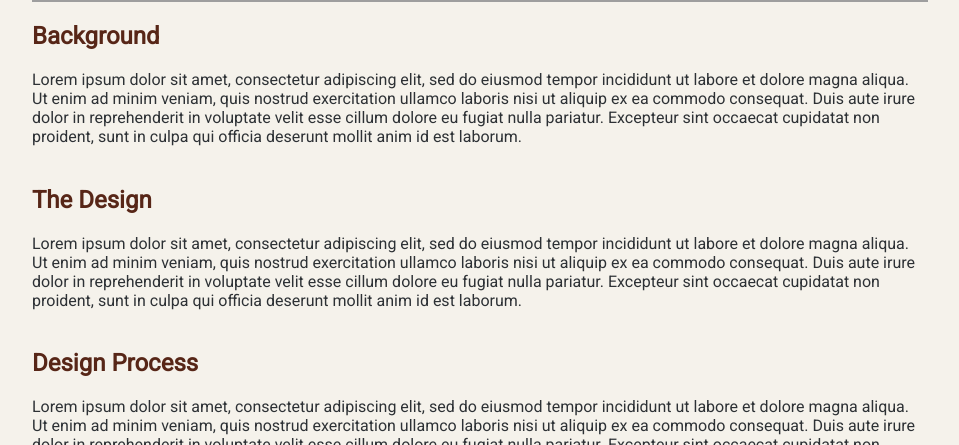
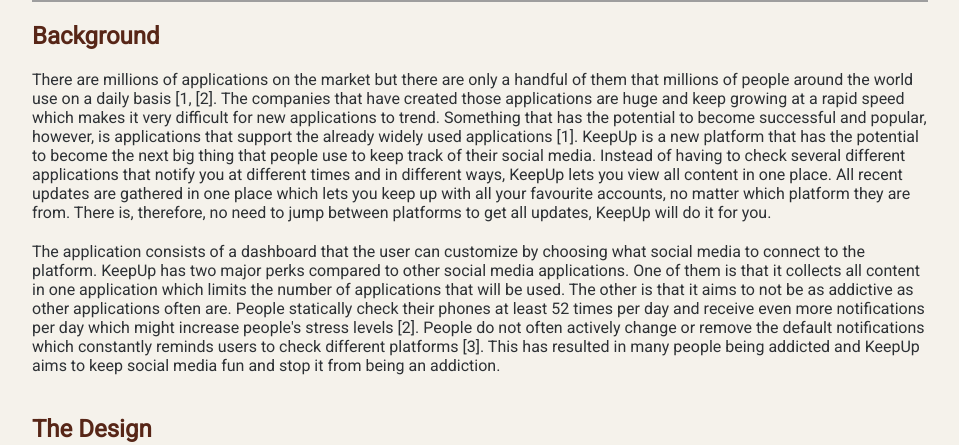
Before and after one commit to EllenWiderstrand/CLS055, a React (Create React App) app: page / in a window 1280 px wide. Shown: the part 643-1088 px from the top of the page, without its empty margins (160-1119 px from the left). Built offline with nearby package versions, Linux system fonts and the light colour scheme; grey boxes are pictures that could not be loaded.

Commit message:
added correct background text

```diff
--- a/src/App.js
+++ b/src/App.js
@@ -13,7 +13,20 @@
         <iframe src="https://www.youtube.com/embed/NpEaa2P7qZI" title="KeepUp" frameBorder="0" allow="accelerometer; autoplay;" allowFullScreen></iframe>
         </div>
         <h2 className="heading">Background</h2>
-        <p>Lorem ipsum dolor sit amet, consectetur adipiscing elit, sed do eiusmod tempor incididunt ut labore et dolore magna aliqua. Ut enim ad minim veniam, quis nostrud exercitation ullamco laboris nisi ut aliquip ex ea commodo consequat. Duis aute irure dolor in reprehenderit in voluptate velit esse cillum dolore eu fugiat nulla pariatur. Excepteur sint occaecat cupidatat non proident, sunt in culpa qui officia deserunt mollit anim id est laborum.</p>
+        <p>There are millions of applications on the market but there are only a handful of them that millions of people around the world use on a daily basis [1, [2].
+          The companies that have created those applications are huge and keep growing at a rapid speed which makes it very difficult for new applications to trend.
+          Something that has the potential to become successful and popular, however, is applications that support the already widely used applications [1].
+          KeepUp is a new platform that has the potential to become the next big thing that people use to keep track of their social media.
+          Instead of having to check several different applications that notify you at different times and in different ways, KeepUp lets you view all content in one place.
+          All recent updates are gathered in one place which lets you keep up with all your favourite accounts, no matter which platform they are from. There is, therefore,
+          no need to jump between platforms to get all updates, KeepUp will do it for you. </p>
+
+        <p>The application consists of a dashboard that the user can customize by choosing what social media to connect to the platform. KeepUp has two major perks compared
+          to other social media applications. One of them is that it collects all content in one application which limits the number of applications that will be used.
+          The other is that it aims to not be as addictive as other applications often are. People statically check their phones at least 52 times per day and receive even
+          more notifications per day which might increase people's stress levels [2].  People do not often actively change or remove the default notifications which
+          constantly reminds users to check different platforms [3].  This has resulted in many people being addicted and KeepUp aims to keep social media fun and stop
+          it from being an addiction.</p>
         <h2 className="heading">The Design</h2>
         <p>Lorem ipsum dolor sit amet, consectetur adipiscing elit, sed do eiusmod tempor incididunt ut labore et dolore magna aliqua. Ut enim ad minim veniam, quis nostrud exercitation ullamco laboris nisi ut aliquip ex ea commodo consequat. Duis aute irure dolor in reprehenderit in voluptate velit esse cillum dolore eu fugiat nulla pariatur. Excepteur sint occaecat cupidatat non proident, sunt in culpa qui officia deserunt mollit anim id est laborum.</p>
         <h2 className="heading">Design Process</h2>
```
